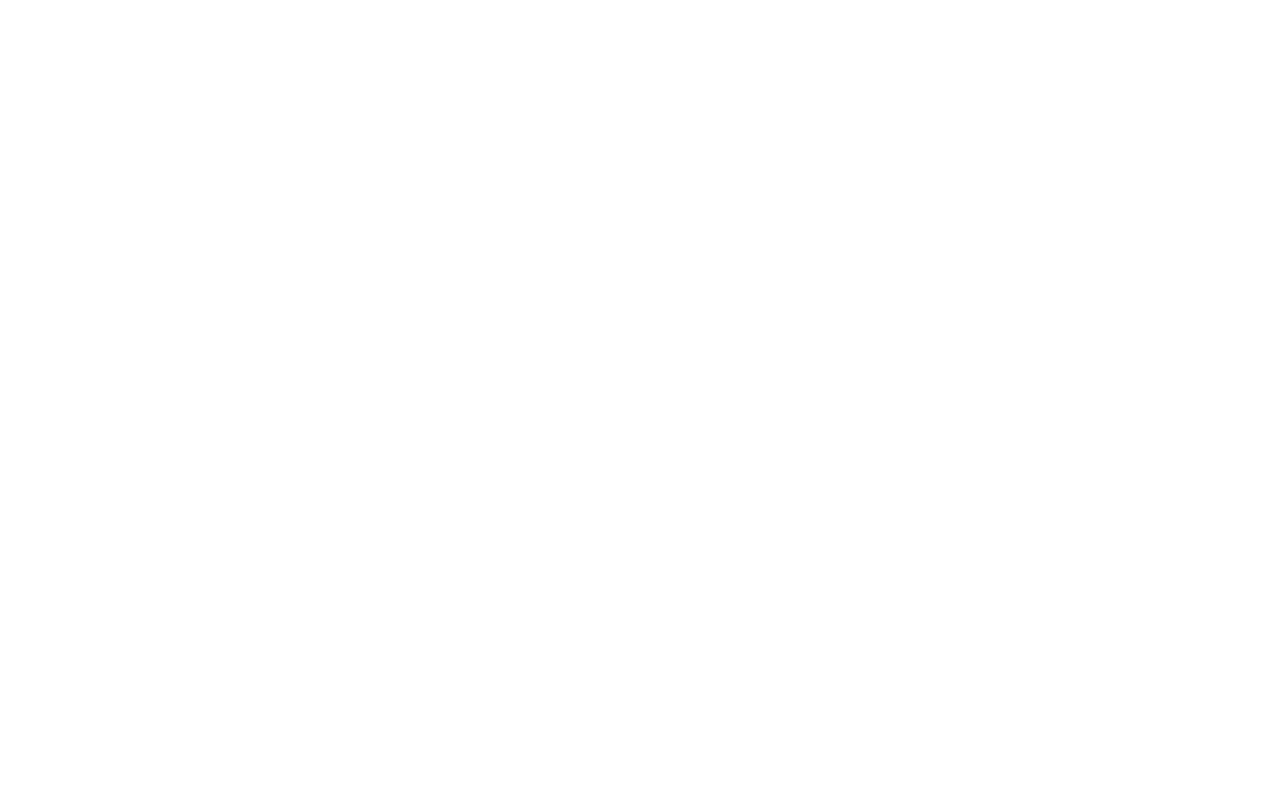
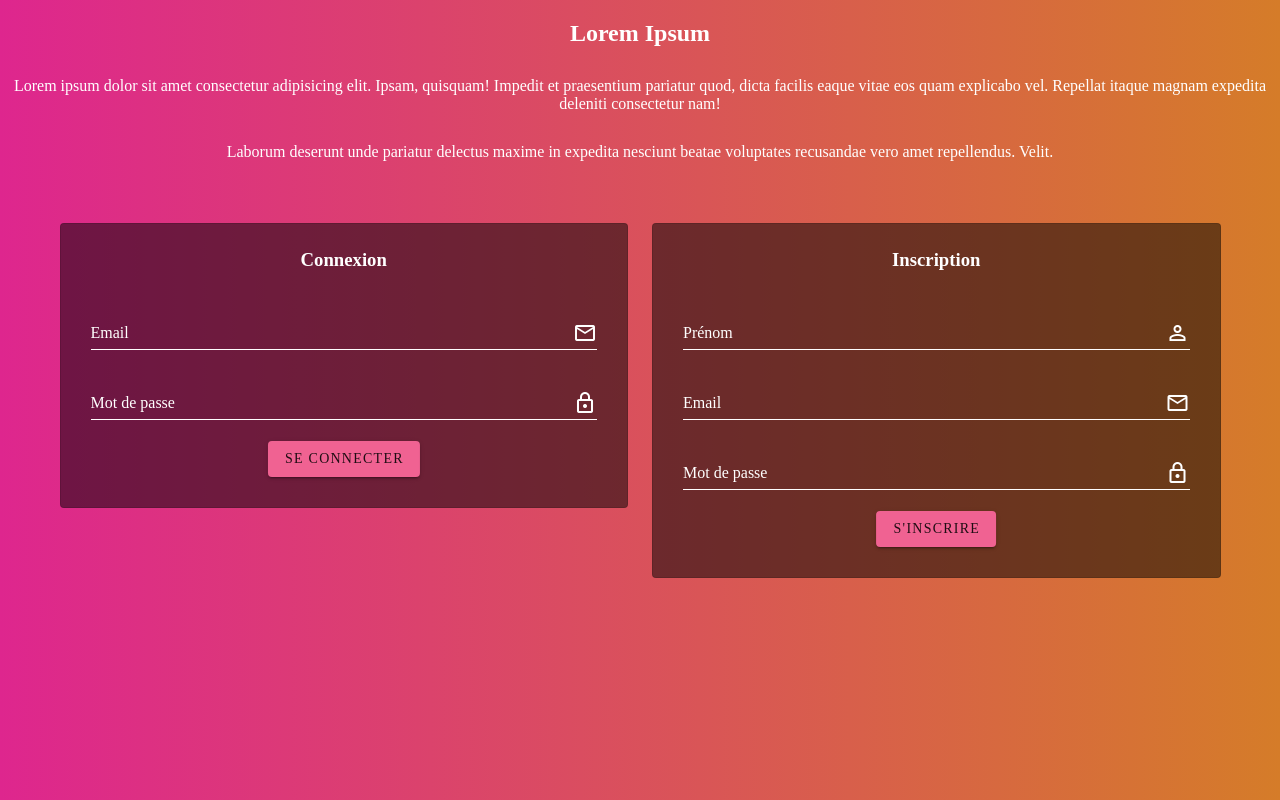
Before and after one commit to Mathis972/fynd_front, a Vue app: page /Connexion in a window 1280 px wide. Built offline with nearby package versions, Linux system fonts and the light colour scheme.

Commit message:
modification des noms

```diff
--- a/src/router/index.js
+++ b/src/router/index.js
@@ -1,14 +1,14 @@
 import Vue from 'vue'
 import VueRouter from 'vue-router'
-import Home from '../views/Home.vue'
+import Connexion from '../views/Connexion.vue'
 
 Vue.use(VueRouter)
 
 const routes = [
   {
-    path: '/',
-    name: 'Home',
-    component: Home
+    path: '/Connexion',
+    name: 'Connexion',
+    component: Connexion
   },
   {
     path: '/about',
--- /dev/null
+++ b/src/views/Connexion.vue
@@ -0,0 +1,21 @@
+<template>
+    <Connexion />
+</template>
+
+<script>
+// @ is an alias to /src
+import Connexion from '@/components/Connexion.vue'
+
+export default {
+  name: 'Home',
+  components: {
+    Connexion
+  }
+}
+</script>
+
+<style>
+body {
+  background: linear-gradient(90deg, #de268e 0%, #d57c29 100%, #d57e27 103.36%);
+}
+</style>
```
Also changed, not shown: src/components/Connexion.vue (renamed from src/components/HelloWorld.vue).
